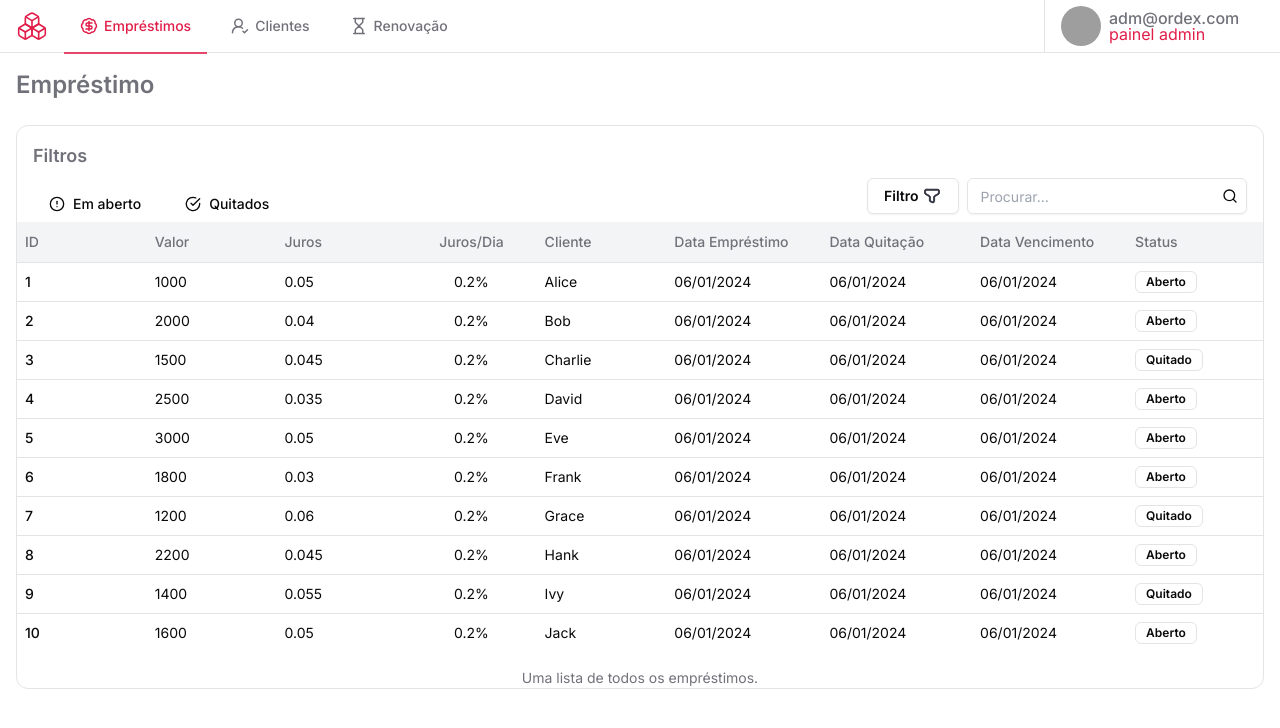
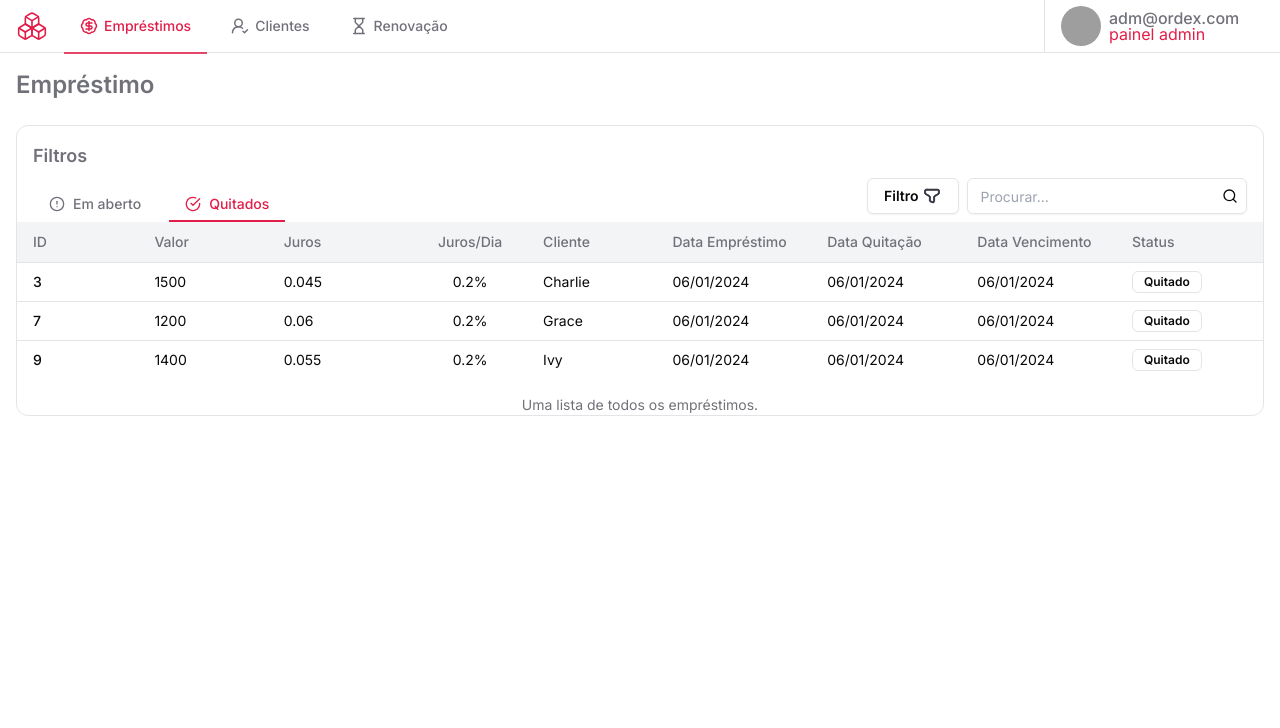
Before and after one commit to Pauloricardorc/odx.financeiro, a React (Vite) app: page / in a window 1280 px wide. Shown: the top 728 px of the page. Built offline with nearby package versions, Linux system fonts and the light colour scheme; grey boxes are pictures that could not be loaded.

Commit message:
adicionando filtro de emprestimo

```diff
--- a/src/pages/app/emprestimo/index.tsx
+++ b/src/pages/app/emprestimo/index.tsx
@@ -1,5 +1,6 @@
 import { format } from 'date-fns'
 import { CheckCircle, CircleAlertIcon } from 'lucide-react'
+import { useSearchParams } from 'react-router-dom'
 
 import { IEmprestimo } from '@/@types/emprestimos'
 import { FilterRounded } from '@/assets/filter-rounded'
@@ -23,6 +24,8 @@ import {
 } from '@/components/ui/table'
 
 export default function Emprestimo() {
+  const [searchParams, setSearchParams] = useSearchParams()
+  const statusSearch = searchParams.get('status') === 'Aberto' ? 0 : 1
   const Emprestimos: IEmprestimo[] = [
     {
       Id: 1,
@@ -135,6 +138,10 @@ export default function Emprestimo() {
       Status: 0,
     },
   ]
+  const applyFilters = (value: string) => {
+    setSearchParams({ status: value })
+  }
+
   return (
     <>
       <span className="text-2xl font-semibold text-muted-foreground">
@@ -148,11 +155,19 @@ export default function Emprestimo() {
             </span>
             <div className="flex items-end">
               <div className="flex flex-1 gap-3">
-                <Button variant="ghost" className="gap-2 rounded-none">
+                <Button
+                  variant="link"
+                  className={`relative hover:no-underline ${statusSearch === 0 ? 'before:b-0 gap-2 rounded-none before:absolute before:bottom-0 before:h-0.5 before:w-full before:bg-primary' : 'gap-2 rounded-none text-muted-foreground'}`}
+                  onClick={() => applyFilters('Aberto')}
+                >
                   <CircleAlertIcon size={16} />
                   Em aberto
                 </Button>
-                <Button variant="ghost" className="gap-2 rounded-none">
+                <Button
+                  variant="link"
+                  className={`relative hover:no-underline ${statusSearch === 1 ? 'before:b-0 gap-2 rounded-none before:absolute before:bottom-0 before:h-0.5 before:w-full before:bg-primary' : 'gap-2 rounded-none text-muted-foreground'}`}
+                  onClick={() => applyFilters('Quitado')}
+                >
                   <CheckCircle size={16} />
                   Quitados
                 </Button>
@@ -201,7 +216,7 @@ export default function Emprestimo() {
             <TableCaption>Uma lista de todos os empréstimos.</TableCaption>
             <TableHeader className="bg-gray-100">
               <TableRow>
-                <TableHead className="w-[80px]">ID</TableHead>
+                <TableHead className="w-[80px] px-4">ID</TableHead>
                 <TableHead className="w-[80px]">Valor</TableHead>
                 <TableHead className="w-[80px]">Juros</TableHead>
                 <TableHead className="w-[80px] text-center">
@@ -215,9 +230,15 @@ export default function Emprestimo() {
               </TableRow>
             </TableHeader>
             <TableBody>
-              {Emprestimos.map((emprestimo) => (
-                <TableRow key={emprestimo.Id}>
-                  <TableCell className="font-medium">{emprestimo.Id}</TableCell>
+              {Emprestimos.filter((value) => value.Status === statusSearch).map(
+                (emprestimo) => (
+                  <TableRow
+                    key={emprestimo.Id}
+                    className="transition-all duration-300"
+                  >
+                    <TableCell className="px-4 font-medium">
+                      {emprestimo.Id}
+                    </TableCell>
                     <TableCell>{emprestimo.Valor}</TableCell>
                     <TableCell>{emprestimo.ValorJuros}</TableCell>
                     <TableCell className="text-center">
@@ -229,13 +250,24 @@ export default function Emprestimo() {
                     <TableCell>{String(emprestimo.DataVencimento)}</TableCell>
                     <TableCell>
                       {emprestimo.Status === 0 ? (
-                      <Badge variant="outline">Aberto</Badge>
+                        <Badge
+                          className="flex w-[70px] justify-center"
+                          variant="outline"
+                        >
+                          Aberto
+                        </Badge>
                       ) : (
-                      <Badge variant="outline">Quitado</Badge>
+                        <Badge
+                          className="flex w-[70px] justify-center"
+                          variant="outline"
+                        >
+                          Quitado
+                        </Badge>
                       )}
                     </TableCell>
                   </TableRow>
-              ))}
+                ),
+              )}
             </TableBody>
           </Table>
         </div>
```
Lines whose indentation alone changed are shown as unchanged.
